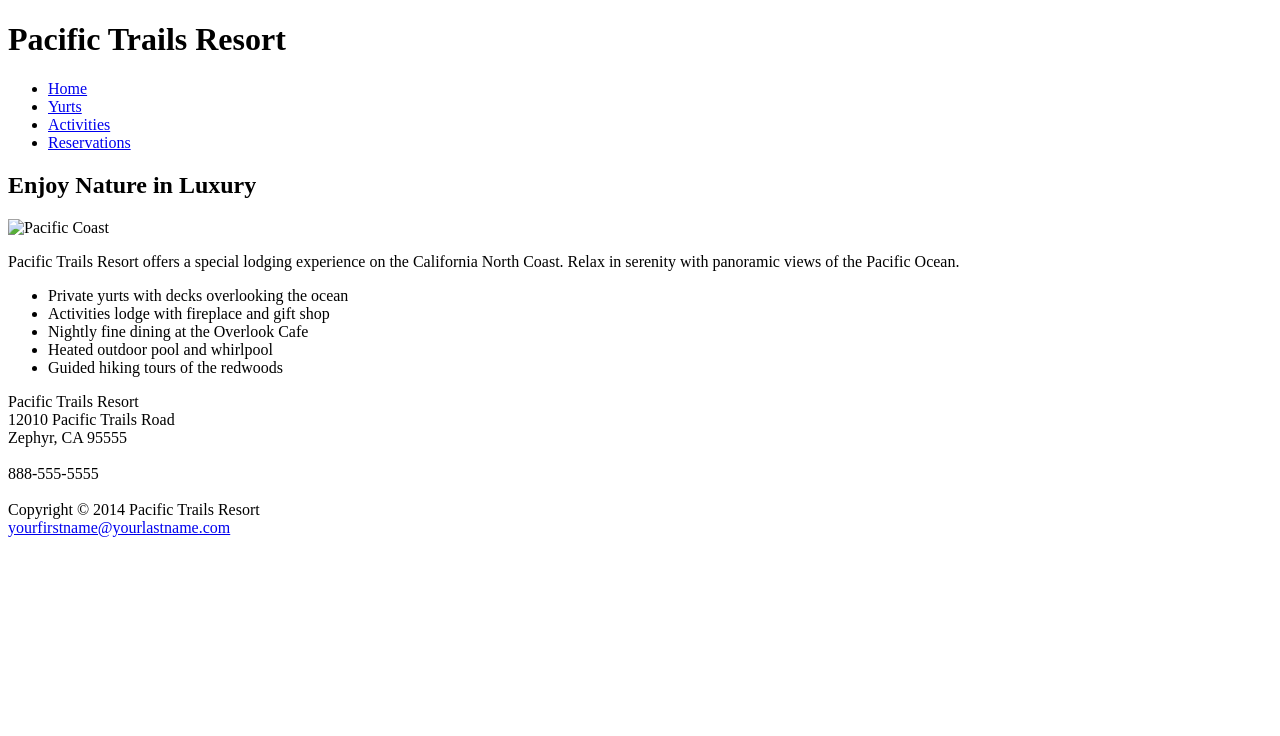
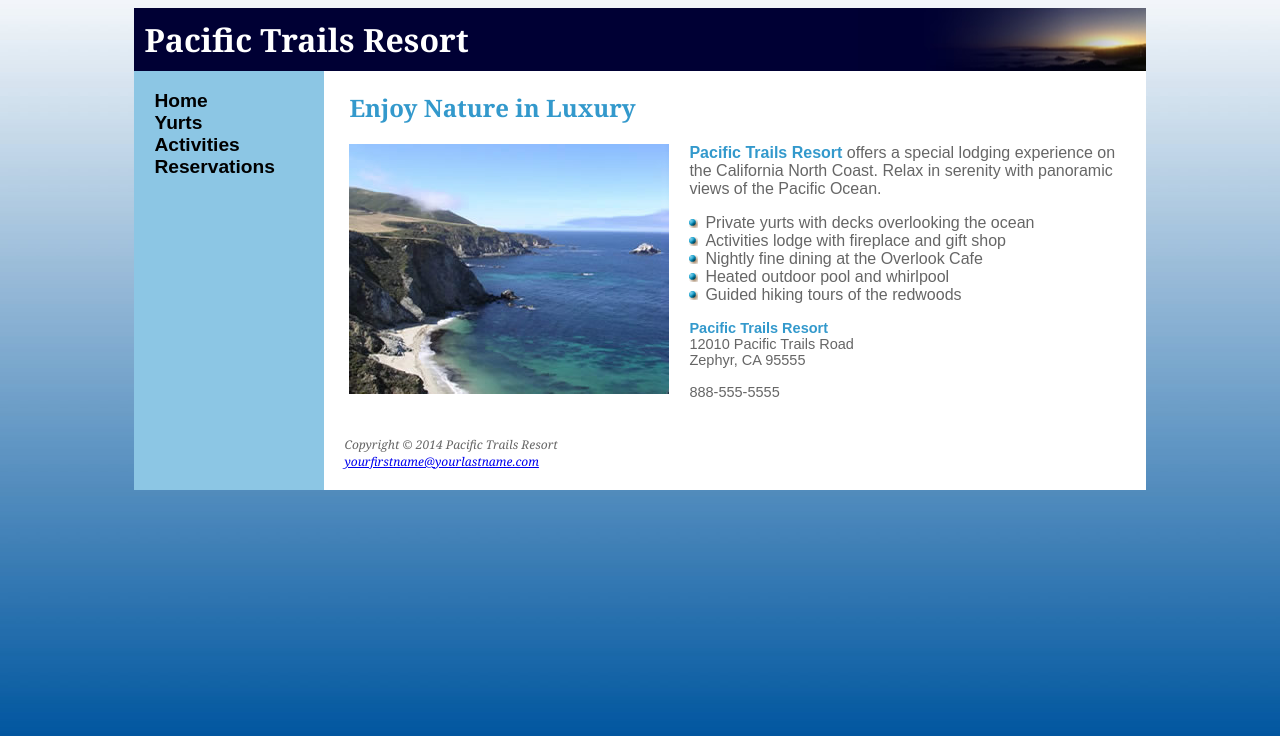
Before and after one commit to ezradharma/ezradharma, a plain HTML site: page HW2/assets/indexPac.html in a window 1280 px wide. Drawn offline with Linux system fonts and the light colour scheme; the site is published under a folder, as on GitHub Pages, so addresses that start at the root find nothing.

Commit message:
Fixing HW2

```diff
--- a/HW2/assets/indexPac.html
+++ b/HW2/assets/indexPac.html
@@ -11,7 +11,7 @@ Stock/unedited tour .html file
 <head>
     <title>Pacific Trails Resort</title>
     <meta charset="utf-8">
-    <link href="/HW2/assets/pacific.css" rel="stylesheet">
+    <link href="pacific.css" rel="stylesheet">
     <meta name="viewport" content="width=device-width, initial-scale=1.0">
     <!--[if lt IE 9]>
    <script src="http://html5shim.googlecode.com/svn/trunk/html5.js"> </script>   <![endif]-->
@@ -34,7 +34,7 @@ Stock/unedited tour .html file
         </nav>
         <div id="content">
             <h2>Enjoy Nature in Luxury</h2>
-            <img src="/HW2/assets/coast.jpg" alt="Pacific Coast">
+            <img src="coast.jpg" alt="Pacific Coast">
             <p><span class="resort">Pacific Trails Resort</span> offers a special lodging experience on the California North Coast. Relax in serenity with panoramic views of the Pacific Ocean.</p>
             <ul>
                 <li>Private yurts with decks overlooking the ocean</li>
--- a/HW2/assets/pacific.css
+++ b/HW2/assets/pacific.css
@@ -14,7 +14,7 @@ header, hgroup, nav, footer, figure, figcaption, aside, section, article {
 
 /*Gradient bg stops towards the bottom, colored blue below it*/
 body {
-	background-image:url('/HW2/assets/ptrbackground.jpg');
+	background-image:url('ptrbackground.jpg');
 	background-position-x: left;
 	background-repeat: repeat-x;
 	background-color: #00569f;
@@ -40,7 +40,7 @@ div#wrapper {
 #wrapper header {
 	grid-column: 1/4;
 	color: white;
-	background-image:url('/HW2/assets/sunset.jpg');
+	background-image:url('sunset.jpg');
 	background-position: right;
 	background-repeat: no-repeat;
 	background-color: #000034;
@@ -83,7 +83,7 @@ div#content {
 #content li {
     font-size: 16px;
 	list-style-position: inside;
-	list-style-image: url("/HW2/assets/marker.gif")
+	list-style-image: url("marker.gif")
 }
 
 p {
```
